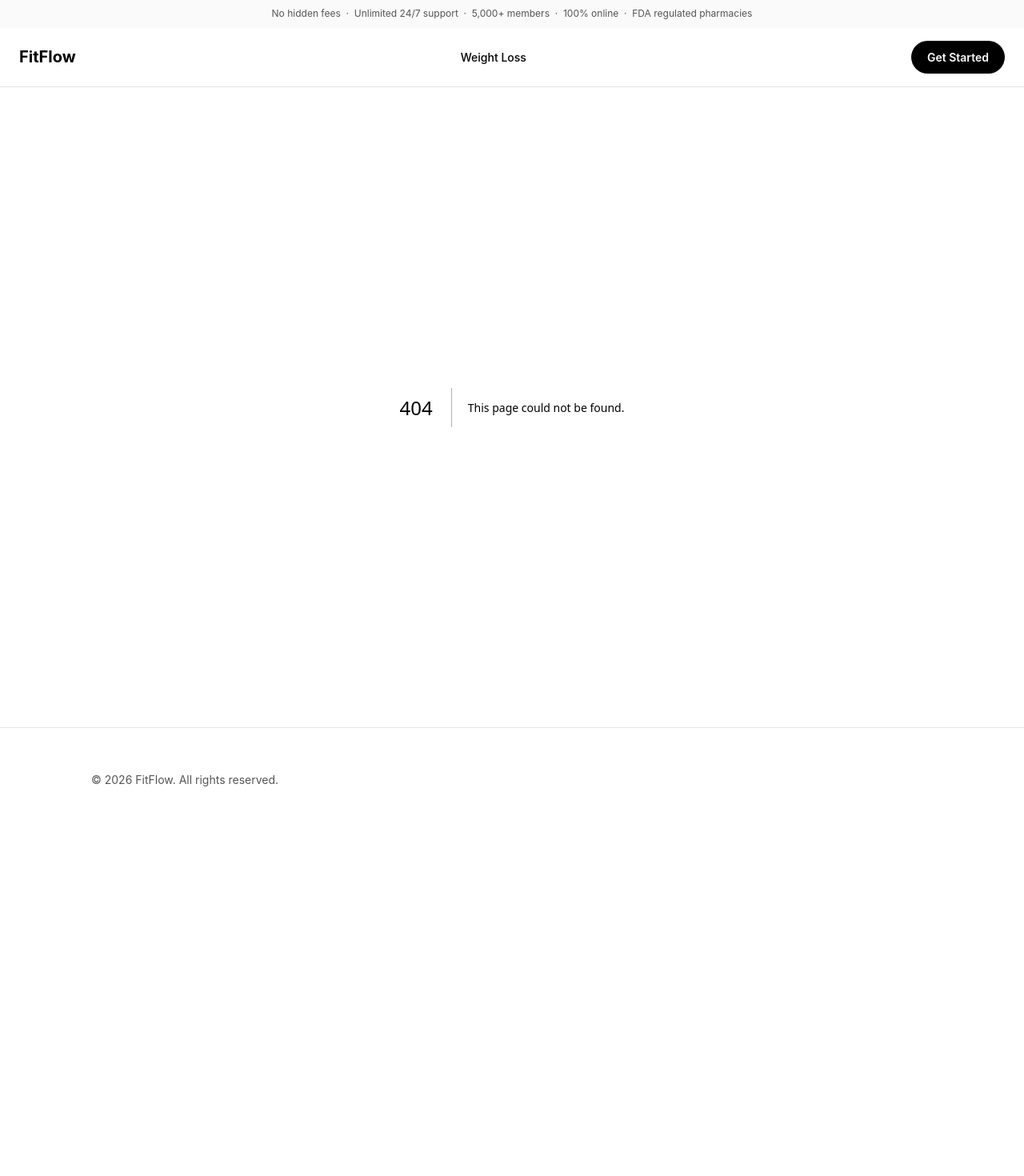
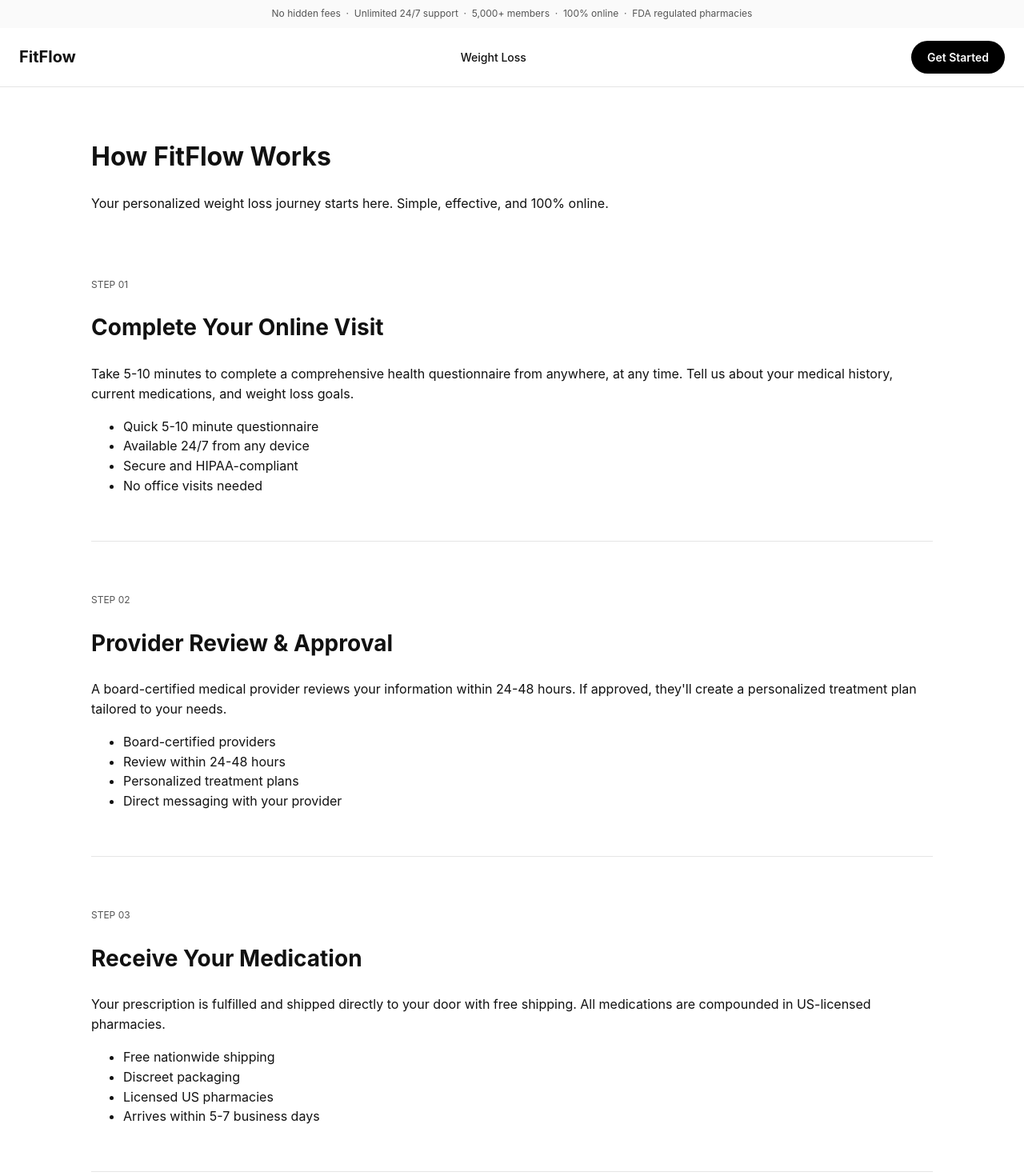
Before and after one commit to AdrienCohen1/fitflow-site, a Next.js app: page /hows-it-wokrs in a window 1280 px wide. Before the commit this address had no page. Shown: the top 1470 px of the page at 80% size. Before the commit the page ends 1040 px from the top, so only its background shows below. Built offline with nearby package versions, Linux system fonts and the light colour scheme.

Commit message:
Add How FitFlow Works page with steps and metadata
This file contains the structure and content for the 'How FitFlow Works' page, including metadata and a step-by-step guide for users.

```diff
--- /dev/null
+++ b/app/hows-it-wokrs/page.tsx
@@ -0,0 +1,89 @@
+import type { Metadata } from "next";
+
+export const metadata: Metadata = {
+  title: "How FitFlow Works - Online Weight Loss Process in 4 Steps",
+  description:
+    "Simple 4-step process: Complete online visit, provider review, receive medication, get ongoing support. 100% online weight loss care.",
+  alternates: { canonical: "/how-it-works" },
+};
+
+const steps = [
+  {
+    step: "STEP 01",
+    title: "Complete Your Online Visit",
+    body: "Take 5-10 minutes to complete a comprehensive health questionnaire from anywhere, at any time. Tell us about your medical history, current medications, and weight loss goals.",
+    points: [
+      "Quick 5-10 minute questionnaire",
+      "Available 24/7 from any device",
+      "Secure and HIPAA-compliant",
+      "No office visits needed",
+    ],
+  },
+  {
+    step: "STEP 02",
+    title: "Provider Review & Approval",
+    body: "A board-certified medical provider reviews your information within 24-48 hours. If approved, they'll create a personalized treatment plan tailored to your needs.",
+    points: [
+      "Board-certified providers",
+      "Review within 24-48 hours",
+      "Personalized treatment plans",
+      "Direct messaging with your provider",
+    ],
+  },
+  {
+    step: "STEP 03",
+    title: "Receive Your Medication",
+    body: "Your prescription is fulfilled and shipped directly to your door with free shipping. All medications are compounded in US-licensed pharmacies.",
+    points: [
+      "Free nationwide shipping",
+      "Discreet packaging",
+      "Licensed US pharmacies",
+      "Arrives within 5-7 business days",
+    ],
+  },
+  {
+    step: "STEP 04",
+    title: "Ongoing Support & Monitoring",
+    body: "Get continuous care with unlimited messaging to your provider, regular check-ins, and dosage adjustments as needed to optimize your results.",
+    points: [
+      "Unlimited provider messaging",
+      "Regular progress check-ins",
+      "Dosage adjustments as needed",
+      "Educational resources & tips",
+    ],
+  },
+];
+
+export default function HowItWorksPage() {
+  return (
+    <div className="container" style={{ paddingTop: 40, paddingBottom: 60 }}>
+      <h1>How FitFlow Works</h1>
+      <p className="lead">
+        Your personalized weight loss journey starts here. Simple, effective, and 100% online.
+      </p>
+
+      {steps.map((s) => (
+        <section key={s.step}>
+          <p className="legal-note">{s.step}</p>
+          <h2>{s.title}</h2>
+          <p>{s.body}</p>
+          <ul>
+            {s.points.map((p) => (
+              <li key={p}>{p}</li>
+            ))}
+          </ul>
+        </section>
+      ))}
+
+      <section>
+        <h2>What to Expect</h2>
+        <div className="card-grid">
+          <div className="card"><h3>Week 1-2</h3><p><strong>Getting Started</strong> — Begin your treatment, adjust to the medication, and establish new routines.</p></div>
+          <div className="card"><h3>Month 1-2</h3><p><strong>Early Progress</strong> — Notice reduced appetite and food cravings. Initial weight loss becomes visible.</p></div>
+          <div className="card"><h3>Month 3-6</h3><p><strong>Significant Results</strong> — Experience consistent weight loss and improved energy levels.</p></div>
+          <div className="card"><h3>Month 6+</h3><p><strong>Maintenance</strong> — Achieve your goals and maintain your healthy new weight long-term.</p></div>
+        </div>
+      </section>
+    </div>
+  );
+}
```
